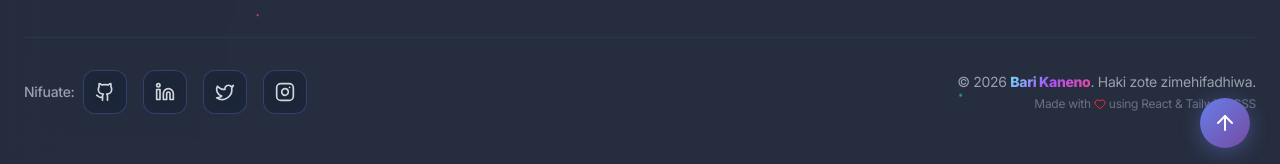
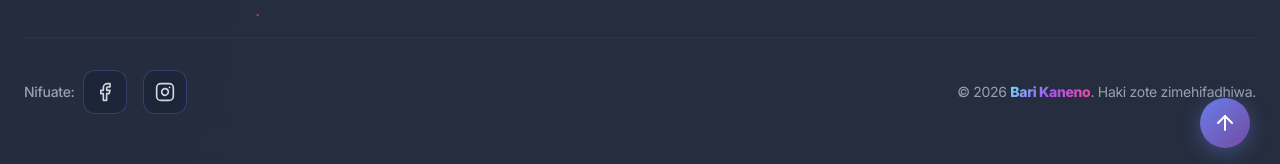
Before and after one commit to EliDistro7/bari_web, a Next.js app: page / in a window 1280 px wide. Shown: the part 8747-8911 px from the top of the page. Built offline with nearby package versions, Linux system fonts and the light colour scheme.

Commit message:
smart-card4

```diff
--- a/src/components/layout/Footer.tsx
+++ b/src/components/layout/Footer.tsx
@@ -14,7 +14,8 @@ import {
   Sparkles,
   Globe,
   Send,
-  ExternalLink
+  ExternalLink,
+  Facebook
 } from 'lucide-react';
 import { useLanguage } from '@/context/language';
 
@@ -499,31 +500,18 @@ const Footer = () => {
               <div className="flex items-center space-x-4">
                 <span className="text-gray-400 text-sm font-medium mr-2">{t.followMe}:</span>
                 <a
-                  href="https://github.com/barikikaneno"
+                  href="https://web.facebook.com/bari.kaneno/"
                   target="_blank"
                   rel="noopener noreferrer"
                   className="social-icon github flex items-center justify-center"
                 >
-                  <Github className="w-5 h-5 text-gray-300" />
+                  <Facebook className="w-5 h-5 text-gray-300" />
                 </a>
+
+
                 <a
-                  href="https://linkedin.com/in/barikikaneno"
-                  target="_blank"
-                  rel="noopener noreferrer"
-                  className="social-icon linkedin flex items-center justify-center"
-                >
-                  <Linkedin className="w-5 h-5 text-gray-300" />
-                </a>
-                <a
-                  href="https://twitter.com/barikikaneno"
-                  target="_blank"
-                  rel="noopener noreferrer"
-                  className="social-icon twitter flex items-center justify-center"
-                >
-                  <Twitter className="w-5 h-5 text-gray-300" />
-                </a>
-                <a
-                  href="https://instagram.com/barikikaneno"
+                  href="https://instagram.com/barikaneno"
+
                   target="_blank"
                   rel="noopener noreferrer"
                   className="social-icon instagram flex items-center justify-center"
@@ -537,9 +525,7 @@ const Footer = () => {
                 <div className="text-gray-400 text-sm">
                   © 2026 <span className="brand-footer">Bari Kaneno</span>. {t.rights}.
                 </div>
-                <div className="text-xs text-gray-500 mt-1">
-                  Made with <Heart className="inline w-3 h-3 text-red-500 heart-beat" /> using React & Tailwind CSS
-                </div>
+
               </div>
             </div>
           </div>
```
